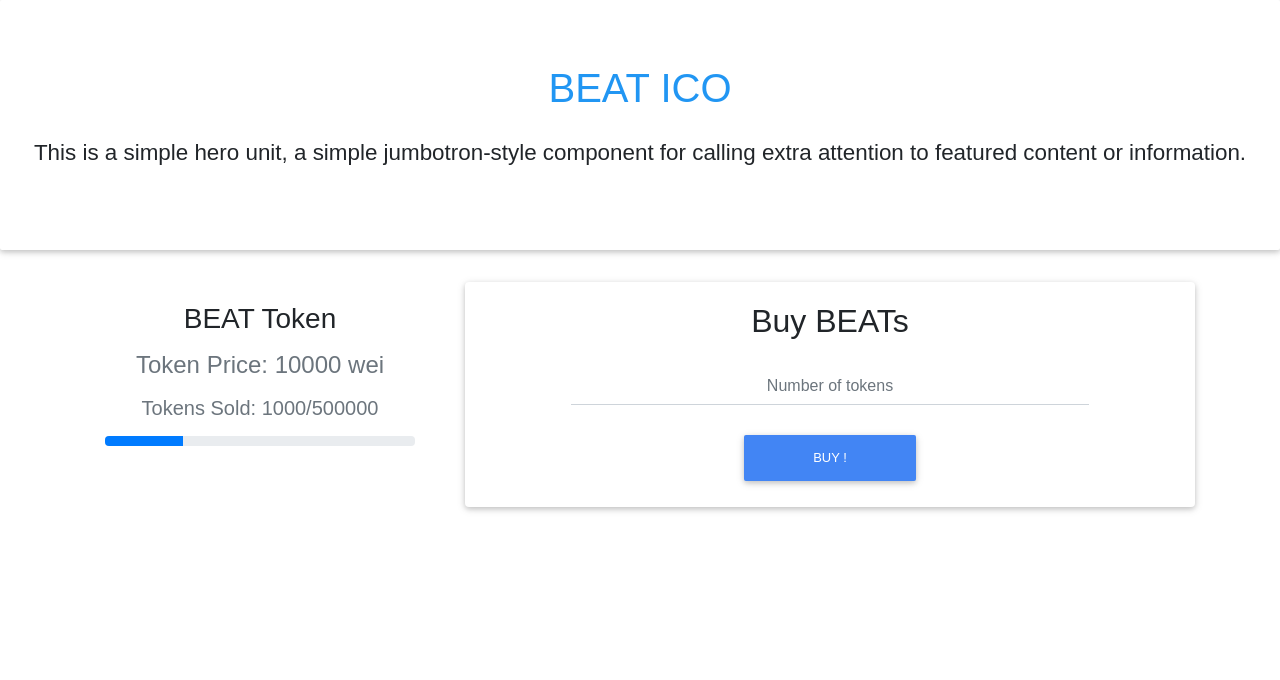
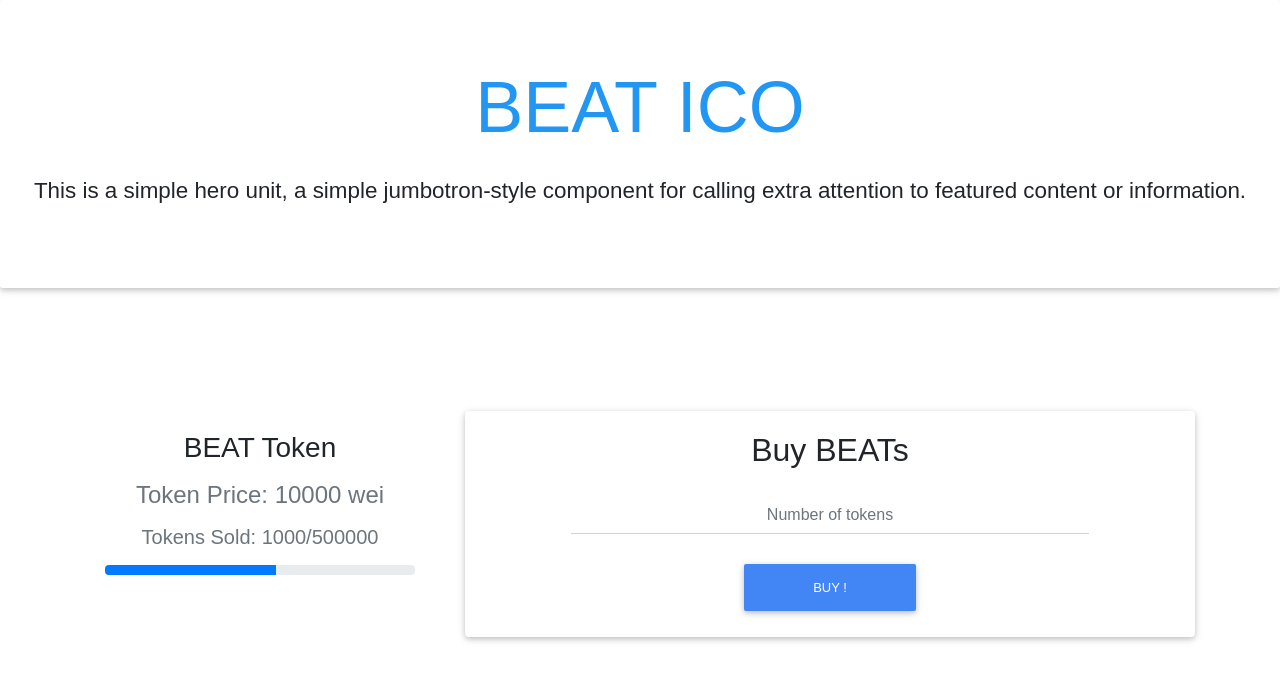
Before and after one commit to Parsh/BEAT, a React (Create React App) app: page / in a window 1280 px wide. Shown: the top 680 px of the page. Built offline with nearby package versions, Linux system fonts and the light colour scheme.

Commit message:
Design Adjustments

```diff
--- a/src/components/ICO.js
+++ b/src/components/ICO.js
@@ -3,7 +3,7 @@ import React from 'react';
 const ICO = props => {
   const jumbotron = (
     <div className="jumbotron text-center">
-      <h1 className="h1-reponsive mb-4 blue-text">
+      <h1 className="display-3 mb-4 blue-text">
         <strong>BEAT ICO</strong>
       </h1>
       <p className="h4-responsive">
@@ -14,11 +14,9 @@ const ICO = props => {
   );
 
   const buyCard = (
-    <div className="card">
+    <div className="card mt-5">
       <div className="card-body text-center">
-        <h2 className="card-title">
-          <a>Buy BEATs</a>
-        </h2>
+        <h2 className="card-title">Buy BEATs</h2>
         <div className="md-form">
           <input
             type="text"
@@ -32,7 +30,7 @@ const ICO = props => {
   );
 
   const infoCard = (
-    <div className="">
+    <div className="mt-5">
       <div className="card-body text-center">
         <h3 className="card-title">
           <a>BEAT Token</a>
@@ -43,7 +41,7 @@ const ICO = props => {
           <div
             className="progress-bar"
             role="progressbar"
-            style={{ width: '25%', height: 20 }}
+            style={{ width: '55%', height: 10 }}
             aria-valuenow={25}
             aria-valuemin={0}
             aria-valuemax={100}
@@ -56,7 +54,7 @@ const ICO = props => {
   return (
     <div>
       {jumbotron}
-      <div className="container">
+      <div className="container" style={{ marginTop: '75px' }}>
         <div className="row">
           <div className="col-sm-4">{infoCard}</div>
 
```
